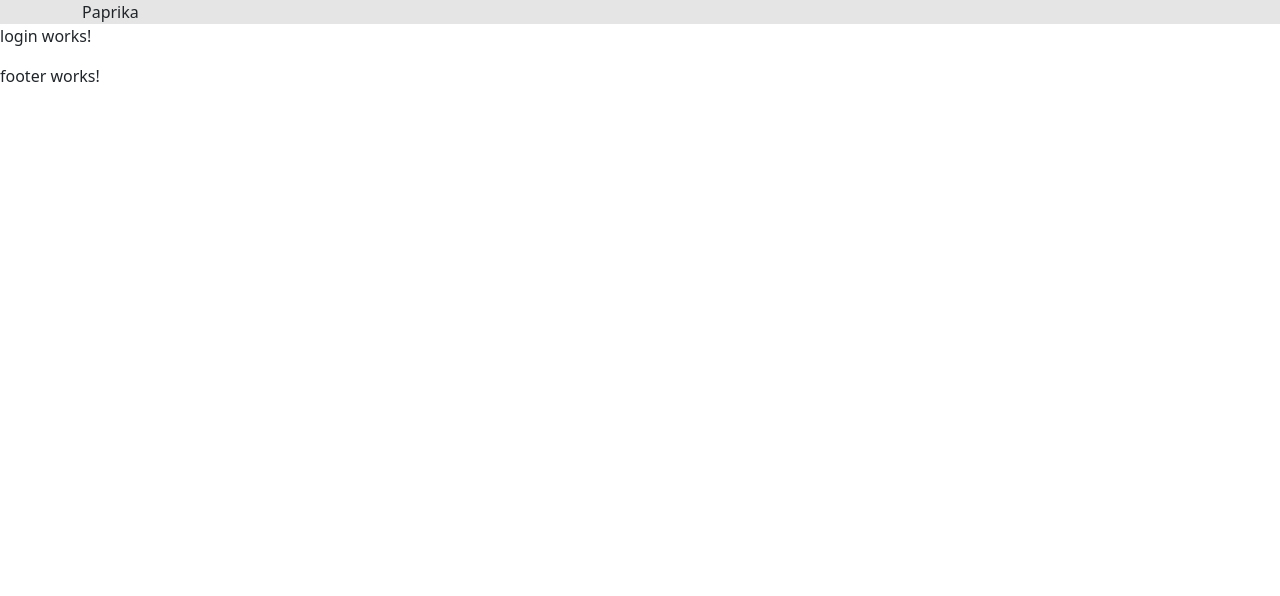
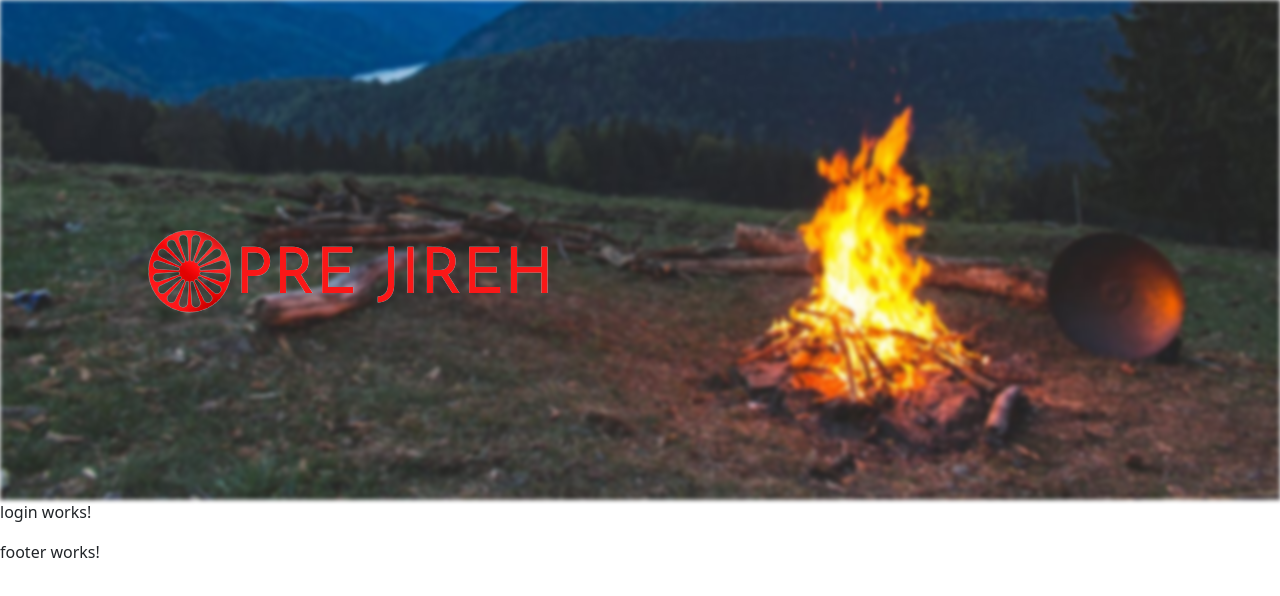
Before and after one commit to raulsales9/PI-APG, an Angular app in the folder Opre_jireh/: page / in a window 1280 px wide. Shown: the top 596 px of the page. Built offline with nearby package versions, Linux system fonts and the light colour scheme.

Commit message:
src: header changes

```diff
--- a/Opre_jireh/src/app/components/header/header.component.css
+++ b/Opre_jireh/src/app/components/header/header.component.css
@@ -1,3 +1,15 @@
 header{
-    background-color: rgba(0, 0, 0, .1);
+    height: 500px;
 }
+
+header::before{
+    content: '';
+    position: fixed;
+    width: 100%;
+    height: 500px;
+    background: url("../../../assets/hoguera.jpeg");
+    background-size:cover;
+    background-position: bottom;
+    filter: blur(2px);
+    z-index: -10;
+}
--- a/Opre_jireh/src/app/components/header/header.component.html
+++ b/Opre_jireh/src/app/components/header/header.component.html
@@ -1,5 +1,5 @@
 <header class="jumbotron jumbotron-fluid">
     <div class="container">
-        Paprika
+        <img src="../../../assets/Opre Jireh logo.png" alt="Logo de la asociación Opre Jireh">
     </div>
 </header>
```
Also changed, not shown: Opre_jireh/src/assets/hoguera.jpeg (added).
